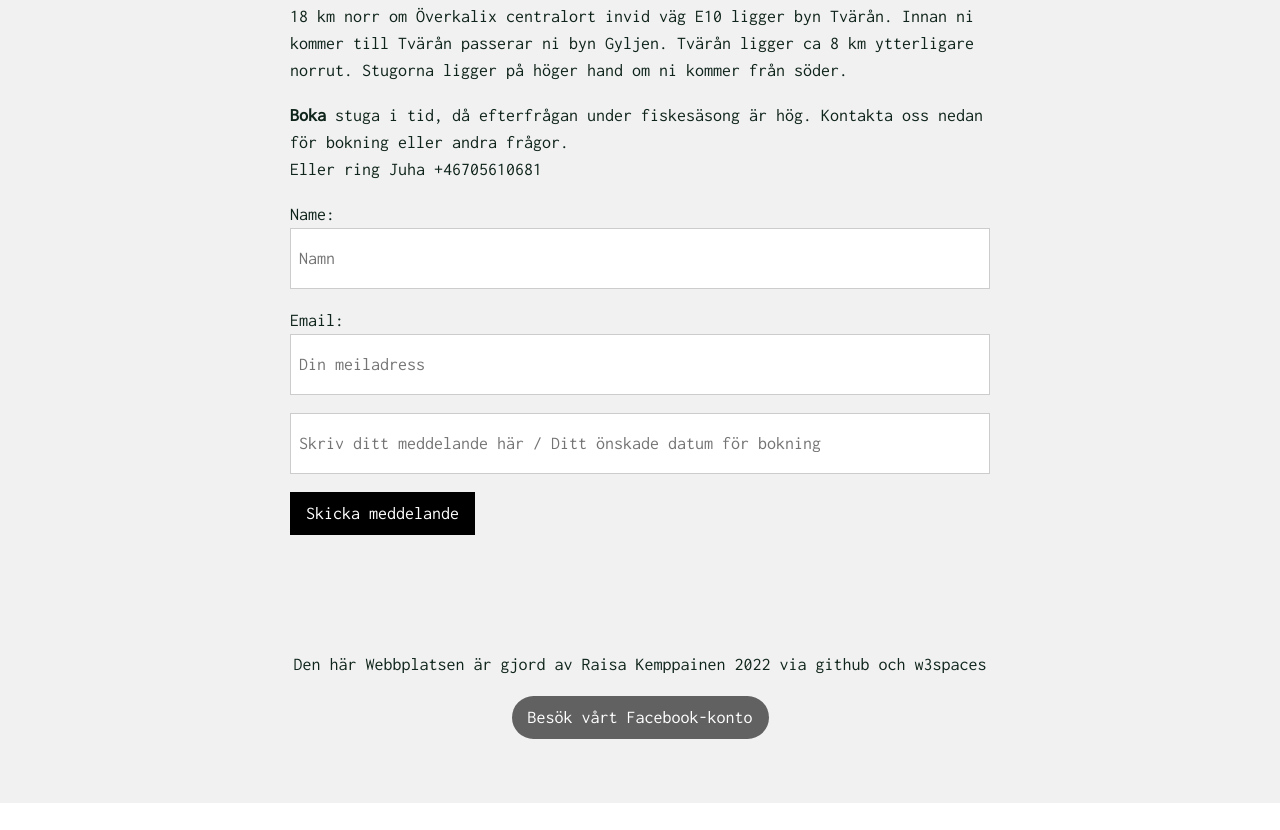
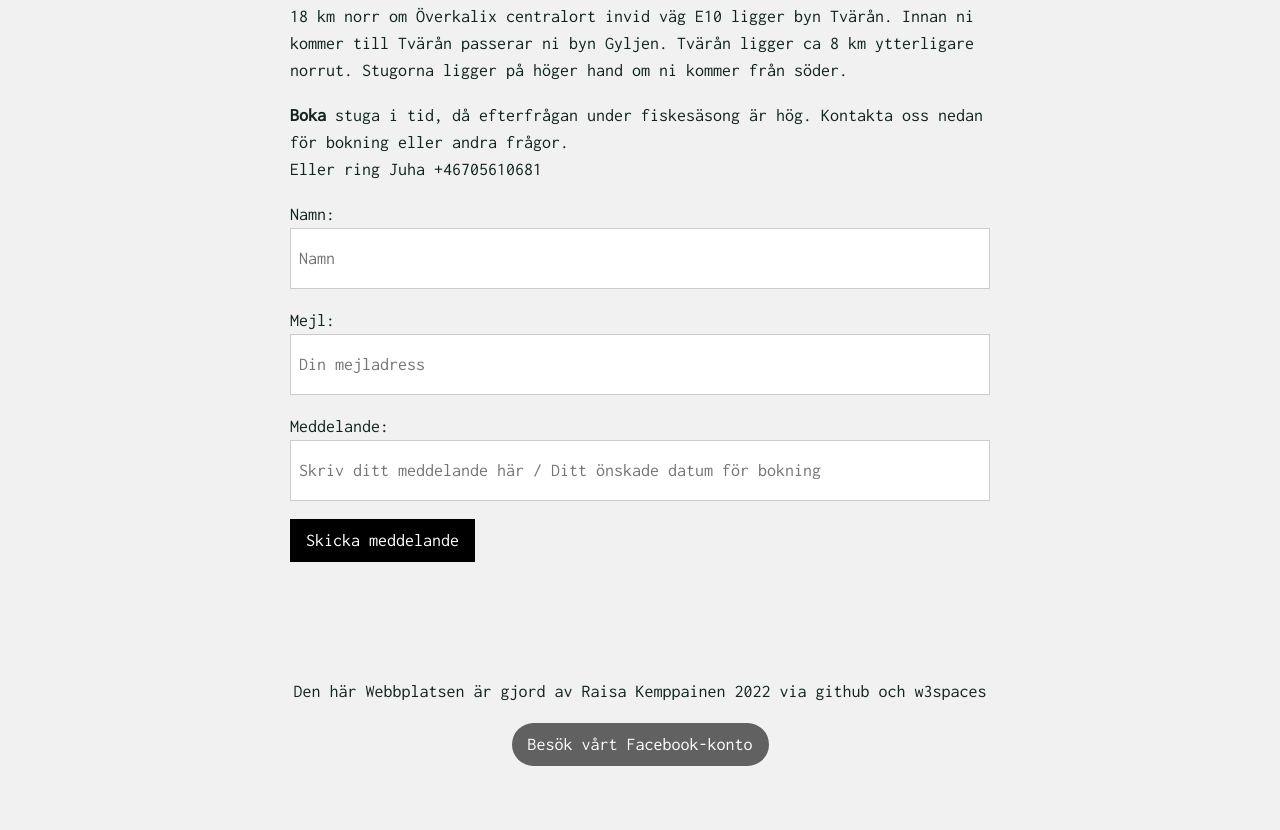
Before and after one commit to Tvarantre/stugor, a plain HTML site: page index.html in a window 1280 px wide. Shown: the part 6517-7347 px from the top of the page. Before the commit the page ends 7320 px from the top, so only its background shows below. Drawn offline with nearby package versions, Linux system fonts and the light colour scheme.

Commit message:
Update index.html

```diff
--- a/index.html
+++ b/index.html
@@ -148,9 +148,9 @@
     <p>18 km norr om Överkalix centralort invid väg E10 ligger byn Tvärån. Innan ni kommer till Tvärån passerar ni byn Gyljen. Tvärån ligger ca 8 km ytterligare norrut. Stugorna ligger på höger hand om ni kommer från söder.</p>
     <p><strong>Boka</strong> stuga i tid, då efterfrågan under fiskesäsong är hög. Kontakta oss nedan för bokning eller andra frågor.<br> Eller ring Juha +46705610681</p>
     <form action="mailto:tvaransstugortre@gmail.com" method="POST" enctype="multipart/form-data">
-      <p>Name:<br><input class="w3-input w3-padding-16 w3-border" type="text" placeholder="Namn" required name="Name"></p>
-      <p>Email:<br><input class="w3-input w3-padding-16 w3-border" type="email" placeholder="Din meiladress" required name="email"></p>
-      <p><input class="w3-input w3-padding-16 w3-border" type="text" placeholder="Skriv ditt meddelande här / Ditt önskade datum för bokning" required name="Message"></p>
+      <p>Namn:<br><input class="w3-input w3-padding-16 w3-border" type="text" placeholder="Namn" required name="Name"></p>
+      <p>Mejl:<br><input class="w3-input w3-padding-16 w3-border" type="email" placeholder="Din mejladress" required name="email"></p>
+      <p>Meddelande:<br><input class="w3-input w3-padding-16 w3-border" type="text" placeholder="Skriv ditt meddelande här / Ditt önskade datum för bokning" required name="Message"></p>
       <p><button class="w3-button w3-black" type="submit">Skicka meddelande</button></p>
     </form>
   </div>
```
